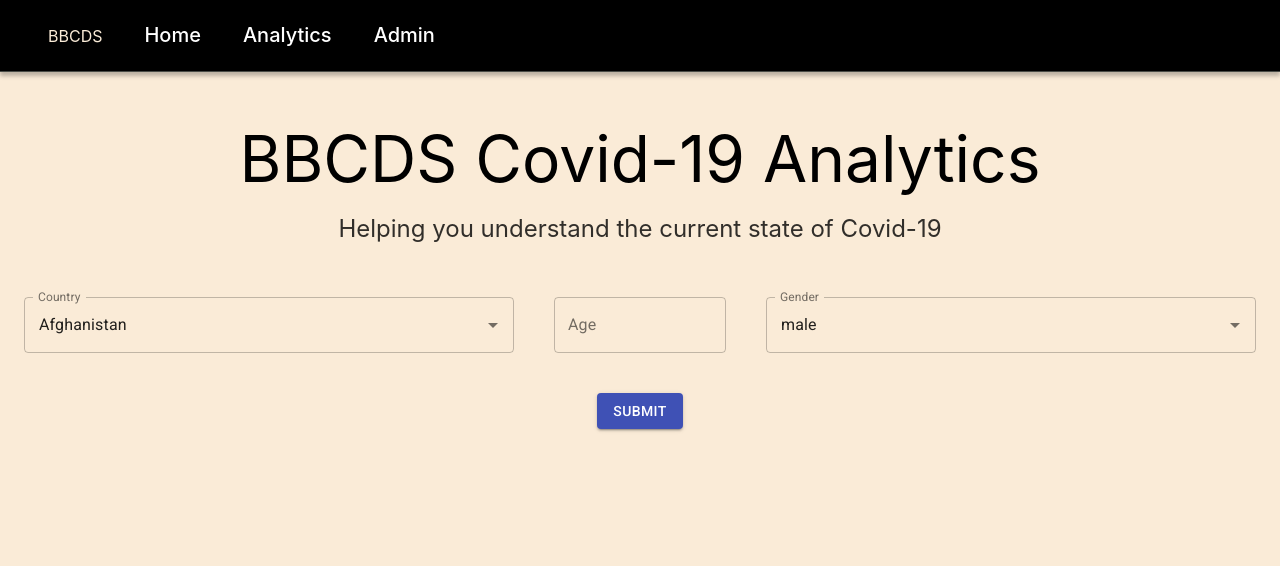
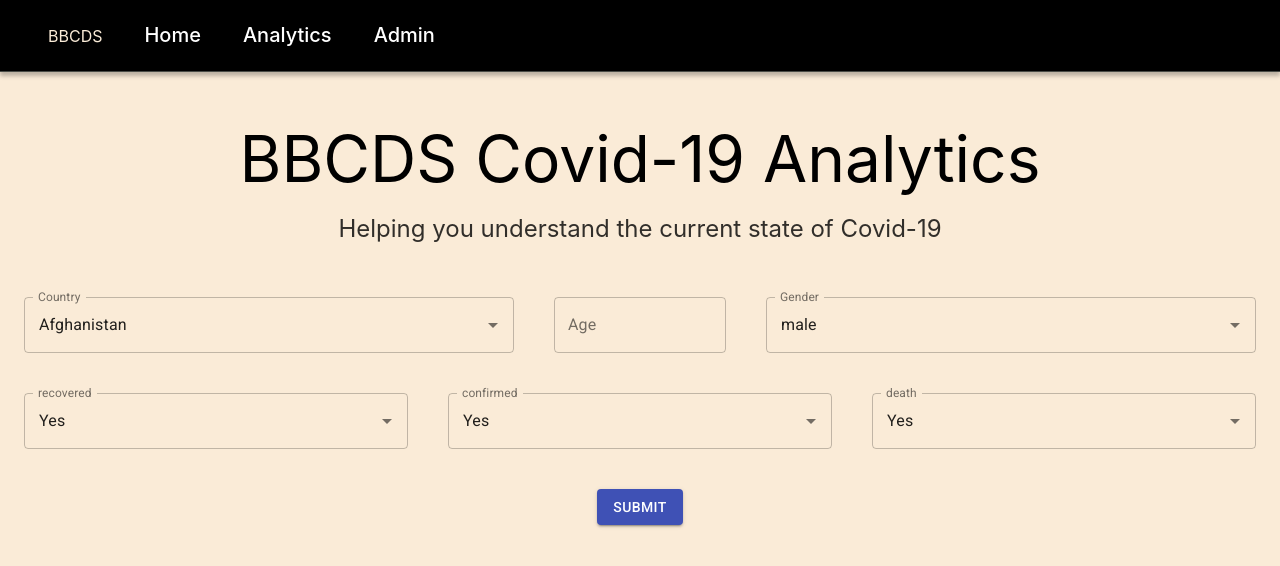
Before and after one commit to BiqianCheng/COVID-19-analysis-website, a Next.js app in the folder web/: page / in a window 1280 px wide. Shown: the top 566 px of the page. Built offline with nearby package versions, Linux system fonts and the light colour scheme.

Commit message:
upload sprint video and more input filed in homepage

```diff
--- a/web/pages/index.js
+++ b/web/pages/index.js
@@ -8,9 +8,9 @@ import Paper from "@material-ui/core/Paper";
 import Autocomplete from "@material-ui/lab/Autocomplete";
 import TextField from "@material-ui/core/TextField";
 import { Button } from "@material-ui/core";
-import DataTable from '../components/Analytics/DataTable';
-import LocationsChart from '../components/Analytics/LocationsChart';
-import { CircularProgress } from '@material-ui/core'
+import DataTable from "../components/Analytics/DataTable";
+import LocationsChart from "../components/Analytics/LocationsChart";
+import { CircularProgress } from "@material-ui/core";
 
 const countries = [
   "Afghanistan",
@@ -53,6 +53,9 @@ const countries = [
   "Vietnam",
 ];
 const sex = ["male", "female", "Other"];
+const confirmed = ["Yes","No"];
+const recovered = ["Yes","No"];
+const death = ["Yes","No"];
 
 export default function Home() {
   const [data, setData] = useState(null);
@@ -60,18 +63,24 @@ export default function Home() {
     country: countries[0],
     age: 0,
     gender: sex[0],
+    confirmed: confirmed[0],
+    recovered: recovered[0],
+    death: death[0],
   });
   const [inputValue, setInputValue] = useState({
     country: "",
     age: "",
     gender: "",
+    confirmed: "",
+    recovered: "",
+    death: "",
   });
-  const [loading, setLoading] = useState(false)
+  const [loading, setLoading] = useState(false);
 
   const handleSubmit = () => {
-    setLoading(true)
+    setLoading(true);
     if (data) {
-      setData(null)
+      setData(null);
     }
     axios
       .get(`/analytics/search/`, {
@@ -86,8 +95,8 @@ export default function Home() {
         console.log(error);
       })
       .finally(() => {
-        setLoading(false)
-      })
+        setLoading(false);
+      });
   };
 
   const handleValueChange = (key, v) => {
@@ -140,7 +149,11 @@ export default function Home() {
 
               {/* Age selection */}
               <Grid item xs={2}>
-                <TextField onChange={e => handleValueChange("age", e.target.value)} label="Age" variant="outlined" />
+                <TextField
+                  onChange={(e) => handleValueChange("age", e.target.value)}
+                  label="Age"
+                  variant="outlined"
+                />
               </Grid>
 
               {/* Gender autocomplete */}
@@ -164,6 +177,74 @@ export default function Home() {
                 />
               </Grid>
 
+              {/* Recovered input*/}
+              <Grid item xs={4}>
+                <Autocomplete
+                  value={value.recovered}
+                  onChange={(event, newValue) => {
+                    handleValueChange("recovered", newValue);
+                  }}
+                  // inputValue={inputValue.country}
+                  // onInputChange={(event, newInputValue) => {
+                  //   handleInputChange("country", newInputValue);
+                  // }}
+                  options={recovered}
+                  // style={{ width: 300 }}
+                  renderInput={(params) => (
+                    <TextField
+                      {...params}
+                      label="recovered"
+                      variant="outlined"
+                    />
+                  )}
+                  blurOnSelect
+                />
+              </Grid>
+
+              {/* confirmed Autocompete */}
+              <Grid item xs={4}>
+                <Autocomplete
+                  value={value.confirmed}
+                  onChange={(event, newValue) => {
+                    handleValueChange("confirmed", newValue);
+                  }}
+                  // inputValue={inputValue.country}
+                  // onInputChange={(event, newInputValue) => {
+                  //   handleInputChange("country", newInputValue);
+                  // }}
+                  options={confirmed}
+                  // style={{ width: 300 }}
+                  renderInput={(params) => (
+                    <TextField
+                      {...params}
+                      label="confirmed"
+                      variant="outlined"
+                    />
+                  )}
+                  blurOnSelect
+                />
+              </Grid>
+
+              {/* death Autocompete */}
+              <Grid item xs={4}>
+                <Autocomplete
+                  value={value.death}
+                  onChange={(event, newValue) => {
+                    handleValueChange("death", newValue);
+                  }}
+                  // inputValue={inputValue.country}
+                  // onInputChange={(event, newInputValue) => {
+                  //   handleInputChange("country", newInputValue);
+                  // }}
+                  options={death}
+                  // style={{ width: 300 }}
+                  renderInput={(params) => (
+                    <TextField {...params} label="death" variant="outlined" />
+                  )}
+                  blurOnSelect
+                />
+              </Grid>
+
               <Grid className={styles.submit} item xs={12}>
                 <Button
                   variant="contained"
@@ -176,13 +257,13 @@ export default function Home() {
             </Grid>
           </Container>
 
-          {loading &&
+          {loading && (
             <div className={styles.loading}>
-              <CircularProgress style={{ color: 'black' }} size={16} />
+              <CircularProgress style={{ color: "black" }} size={16} />
             </div>
-          }
+          )}
 
-          {data &&
+          {data && (
             <div className={styles.analytics}>
               <div className={styles.table}>
                 <DataTable data={data} key={data} />
@@ -191,7 +272,7 @@ export default function Home() {
                 <LocationsChart data={data} />
               </div>
             </div>
-          }
+          )}
         </div>
       </div>
     </>
```
Also changed, not shown: 2 other files (tests, documents, lock files or other folders).
